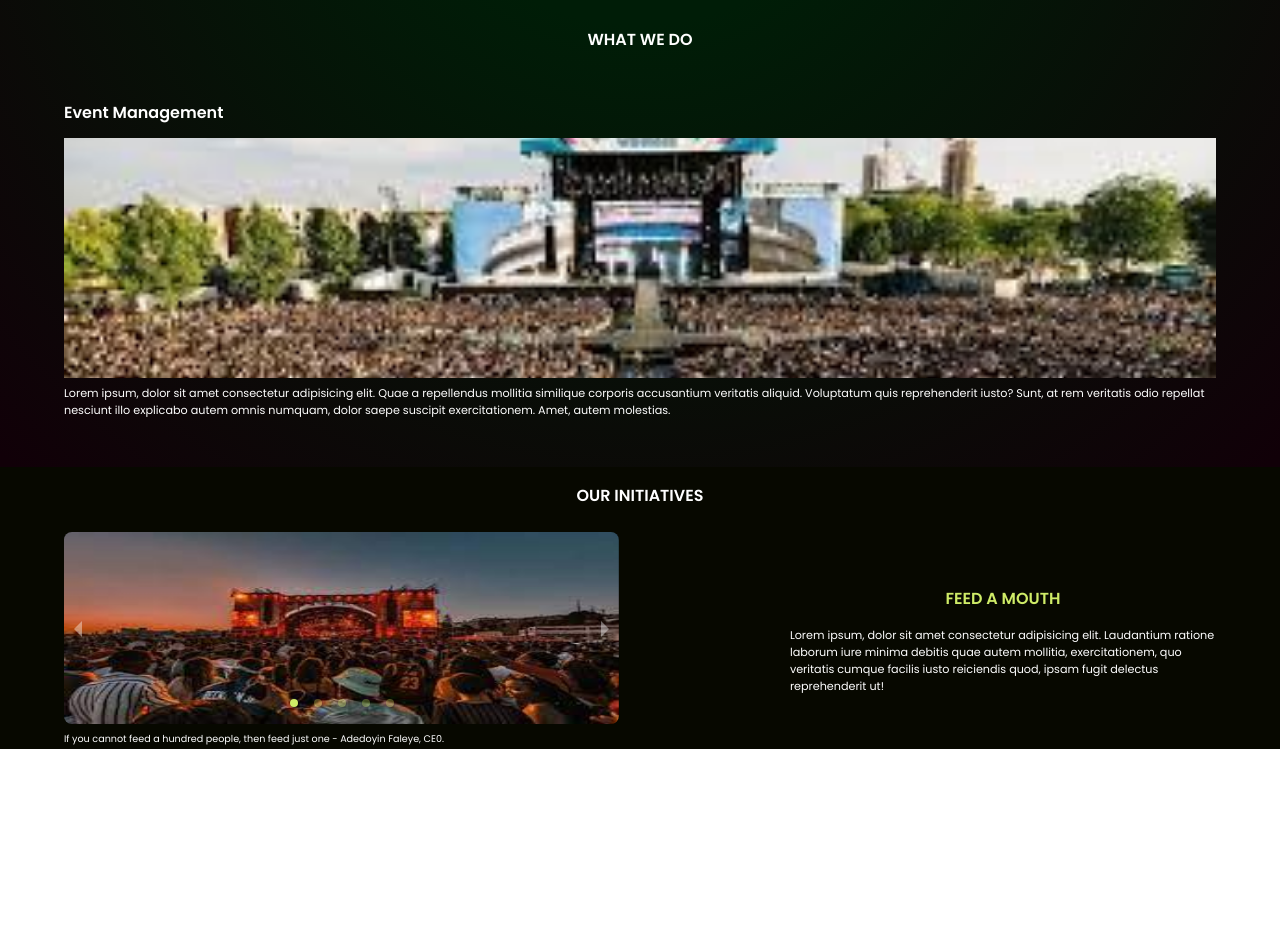
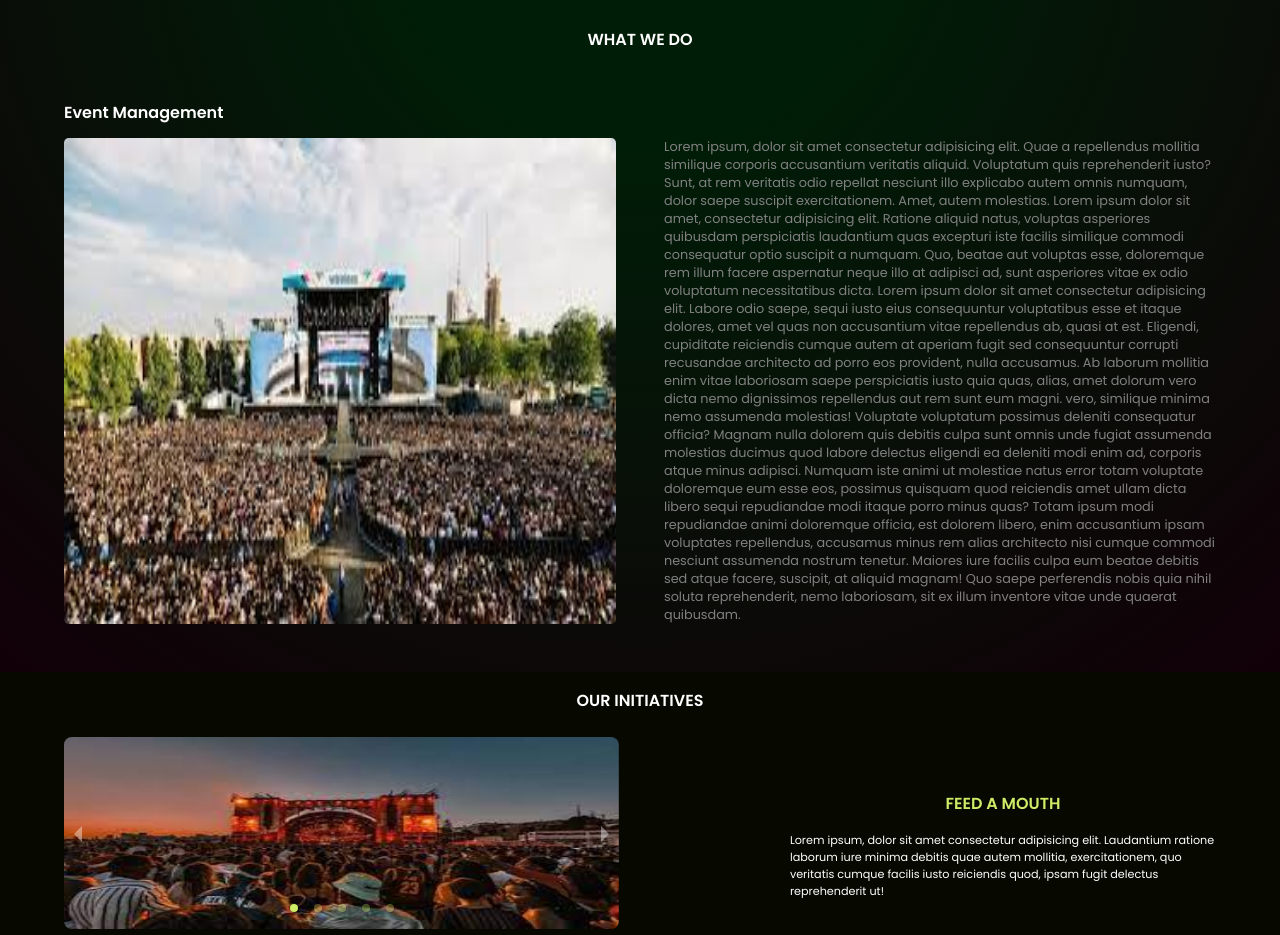
Before and after one commit to TheWiki2306/optimize-web, a React (Create React App) app: page / in a window 1280 px wide. Shown: the part 1160-2095 px from the top of the page. Before the commit the page ends 1909 px from the top, so only its background shows below. Built offline with nearby package versions, Linux system fonts and the light colour scheme.

Commit message:
On branch master

```diff
--- a/src/components/about/about.css
+++ b/src/components/about/about.css
@@ -9,6 +9,7 @@
     /* color: var(--color-white); */
     color: var(--color-white);
 }
+
 .evt h4{
 margin-bottom: 0.8rem;
 width: 100%;
@@ -16,14 +17,20 @@ width: 100%;
 color: var(--color-white);
 }
 
+.evt_container{
+display: flex;
+gap: 3rem;
+}
+
 .evt img{
-width: 100%;
-height: 15rem;
-object-fit: cover;
+    width: 50%;
+    border-radius: 0.3rem;
 }
 
 .evt p{
-    font-size: 0.7em;
+    font-size: 0.8em;
+    width: 50%;
+    color: grey;
 }
 
 @media screen and (max-width: 1024px) {
--- a/src/components/about/about.jsx
+++ b/src/components/about/about.jsx
@@ -10,11 +10,29 @@ const About = () => {
 
         <article className='evt'>
           <h4>Event Management</h4>
+            <div className='evt_container'>
               <img src={img_1} alt="" />
                 <p>Lorem ipsum, dolor sit amet consectetur adipisicing elit.
                    Quae a repellendus mollitia similique corporis accusantium veritatis aliquid.
                    Voluptatum quis reprehenderit iusto? Sunt, at rem veritatis odio repellat nesciunt illo explicabo
-        autem omnis numquam, dolor saepe suscipit exercitationem. Amet, autem molestias.</p>
+                   autem omnis numquam, dolor saepe suscipit exercitationem. Amet, autem molestias. Lorem ipsum dolor sit amet,
+                   consectetur adipisicing elit. Ratione aliquid natus,
+                   voluptas asperiores quibusdam perspiciatis laudantium quas excepturi iste facilis similique commodi consequatur optio suscipit a numquam.
+                   Quo, beatae aut voluptas esse,
+                   doloremque rem illum facere aspernatur neque illo at adipisci ad, sunt asperiores vitae ex odio voluptatum necessitatibus dicta.
+                   Lorem ipsum dolor sit amet consectetur adipisicing elit. Labore odio saepe, sequi iusto eius consequuntur voluptatibus esse et itaque dolores,
+                   amet vel quas non accusantium vitae repellendus ab, quasi at est.
+                   Eligendi, cupiditate reiciendis cumque autem at aperiam fugit sed consequuntur corrupti recusandae architecto ad porro eos provident, nulla accusamus.
+                   Ab laborum mollitia enim vitae laboriosam saepe perspiciatis iusto quia quas, alias, amet dolorum vero dicta nemo dignissimos repellendus aut rem sunt eum magni.
+                   vero, similique minima nemo assumenda molestias! Voluptate voluptatum possimus deleniti consequatur officia?
+                   Magnam nulla dolorem quis debitis culpa sunt omnis unde fugiat assumenda molestias ducimus quod labore delectus eligendi ea deleniti modi enim ad,
+                   corporis atque minus adipisci. Numquam iste animi ut molestiae natus error totam voluptate doloremque eum esse eos,
+                   possimus quisquam quod reiciendis amet ullam dicta libero sequi repudiandae modi itaque porro minus quas?
+                   Totam ipsum modi repudiandae animi doloremque officia, est dolorem libero, enim accusantium ipsam voluptates repellendus,
+                   accusamus minus rem alias architecto nisi cumque commodi nesciunt assumenda nostrum tenetur. Maiores iure facilis culpa eum beatae debitis sed atque facere,
+                   suscipit, at aliquid magnam! Quo saepe perferendis nobis quia nihil soluta reprehenderit,
+                   nemo laboriosam, sit ex illum inventore vitae unde quaerat quibusdam.</p>
+            </div>
         </article>
       </div>
   )
```
Lines whose indentation alone changed are shown as unchanged.
